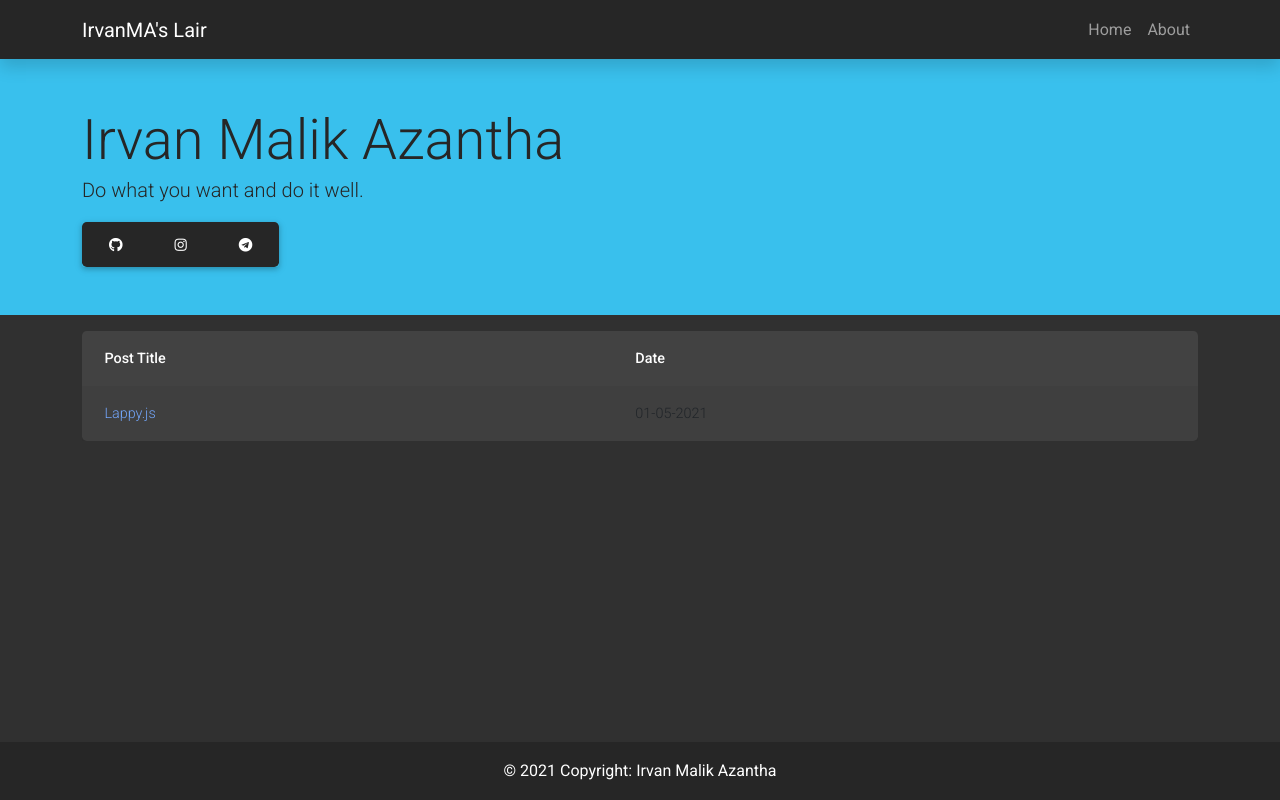
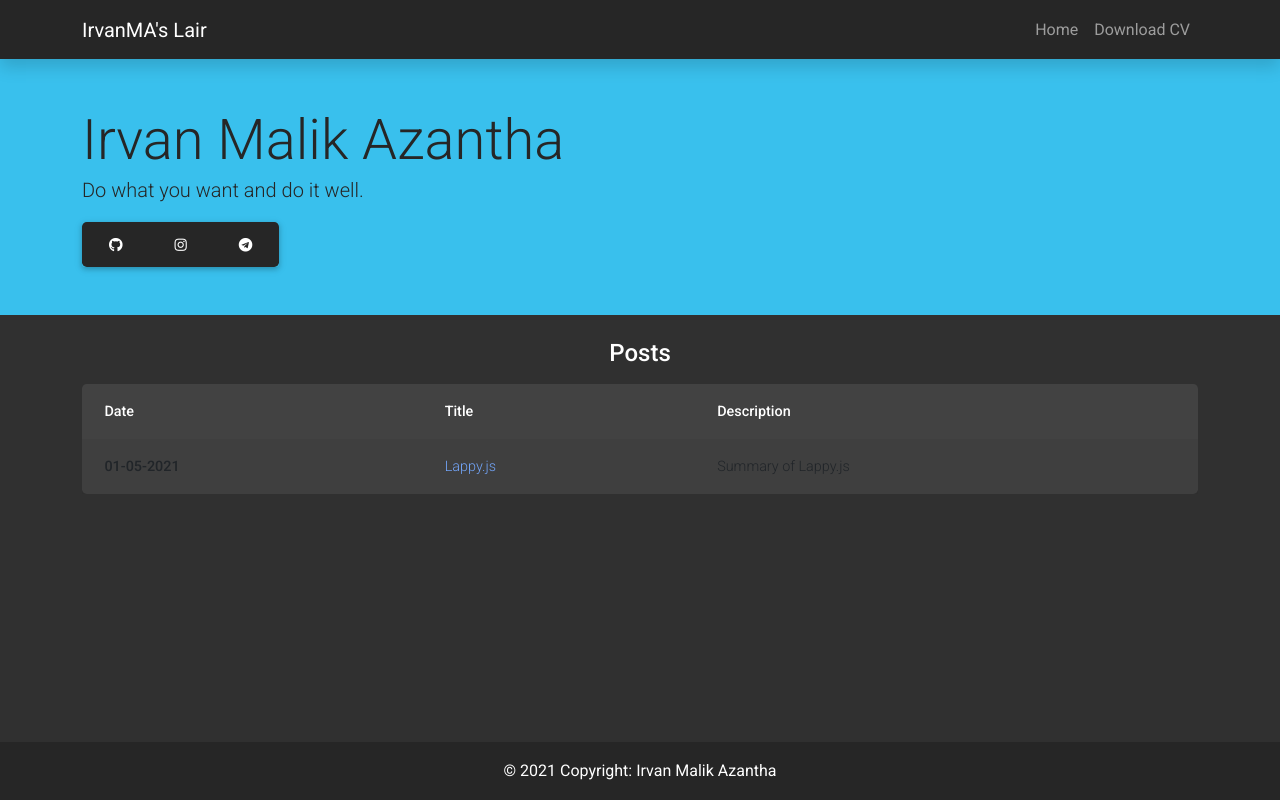
Before and after one commit to Juiux/next-port-landing, a Next.js app: page / in a window 1280 px wide. Built offline with nearby package versions, Linux system fonts and the light colour scheme.

Commit message:
api: add desc prop
Signed-off-by: irvanmalik48 <irvanmalik48@gmail.com>

```diff
--- a/_includes/header.js
+++ b/_includes/header.js
@@ -2,7 +2,7 @@ export default function Header() {
   return (
     <nav className="navbar navbar-expand-lg navbar-dark bg-dark sticky-top shadow">
       <div className="container">
-        <a className="navbar-brand" href="#">
+        <a className="navbar-brand" href="/">
           IrvanMA's Lair
         </a>
         <button
@@ -19,13 +19,13 @@ export default function Header() {
         <div className="collapse navbar-collapse" id="navbarSupportedContent">
           <ul className="navbar-nav ms-auto mb-2 mb-lg-0">
             <li className="nav-item">
-              <a className="nav-link" href="#">
+              <a className="nav-link" href="/">
                 Home
               </a>
             </li>
             <li className="nav-item">
               <a className="nav-link" href="#">
-                About
+                Download CV
               </a>
             </li>
           </ul>
--- a/_posts/lappy.md
+++ b/_posts/lappy.md
@@ -1,6 +1,7 @@
 ---
 title: "Lappy.js"
 date: "01-05-2021"
+desc: "Summary of Lappy.js"
 ---
 
 ## <p class="text-center">Introduction</p>
--- a/api/index.js
+++ b/api/index.js
@@ -13,6 +13,7 @@ export async function getAllPosts() {
       slug: post.replace(".md", ""),
       title: meta.data.title,
       date: meta.data.date,
+      desc: meta.data.desc,
     });
   }
   return posts;
@@ -25,6 +26,7 @@ export async function getPostBySlug(slug) {
   return {
     title: meta.data.title,
     date: meta.data.date,
+    desc: meta.data.desc,
     content: content,
   };
 }
--- a/pages/index.js
+++ b/pages/index.js
@@ -23,24 +23,35 @@ export default function Blog(props) {
         </div>
       </section>
       <section className="container mt-3" style={{ marginBottom: "100px" }}>
-        <table className="table table-striped table-borderless rounded-3">
+        <p className="h4 mb-3 mt-4 text-center">Posts</p>
+        <table className="table align-middle table-striped table-borderless table-hover rounded-3">
           <thead>
             <tr>
-              <th itemScope="col">Post Title</th>
-              <th itemScope="col">Date</th>
+              <th scope="col" colSpan="1">
+                Date
+              </th>
+              <th scope="col" colSpan="2">
+                Title
+              </th>
+              <th scope="col" colSpan="3">
+                Description
+              </th>
             </tr>
           </thead>
           <tbody>
             {props.posts.map(function (post, idx) {
               return (
                 <tr key={idx}>
-                  <td className="pt-3 pb-3">
+                  <th scope="row" colSpan="1">
+                    {post.date}
+                  </th>
+                  <td className="pt-3 pb-3" colSpan="2">
                     <Link href={"/posts/" + post.slug}>
                       <a>{post.title}</a>
                     </Link>
                   </td>
-                  <td className="pt-3 pb-3">
-                    <p className="m-0">{post.date}</p>
+                  <td className="pt-3 pb-3" colSpan="3">
+                    <p className="m-0">{post.desc}</p>
                   </td>
                 </tr>
               );
```
